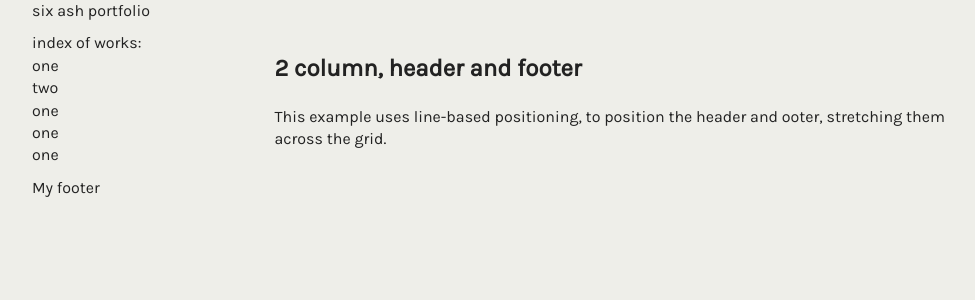
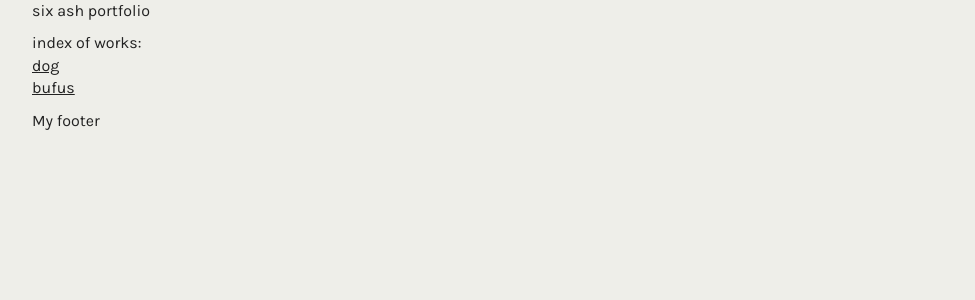
Before and after one commit to lostfictions/folio, a React (Create React App) app: page / in a window 1280 px wide. Shown: the top 300 px of the page, without its empty margins (138-1113 px from the left). Built offline with nearby package versions, Linux system fonts and the light colour scheme.

Commit message:
scaffolding pages

```diff
--- a/package.json
+++ b/package.json
@@ -10,7 +10,6 @@
   "scripts": {
     "start": "react-scripts start",
     "build": "react-scripts build",
-    "test": "react-scripts test --env=jsdom",
     "eject": "react-scripts eject"
   },
   "devDependencies": {
--- a/src/App.css
+++ b/src/App.css
@@ -10,3 +10,8 @@
 .footer {
   grid-column: 1 / -1;
 }
+
+.index-item {
+  text-decoration: underline;
+  cursor: pointer;
+}
--- a/src/App.js
+++ b/src/App.js
@@ -1,35 +1,48 @@
 import React, { Component } from "react";
 import "./App.css";
 
+const Dummy = () => <div>butt</div>;
+const Dork = () => <div>bussstt</div>;
+
+// prettier-ignore
+const pages = new Map([
+  ["dog", Dummy],
+  ["bufus", Dork]
+]);
+
 class App extends Component {
+  constructor(props) {
+    super(props);
+
+    this.state = {
+      currentPage: null
+    };
+
+    this.Index = [...pages.keys()].map((name, i) => (
+      <div className="index-item" key={i}>
+        <a
+          onClick={() =>
+            this.setState(() => ({
+              currentPage: name
+            }))
+          }
+        >
+          {name}
+        </a>
+      </div>
+    ));
+  }
+
   render() {
     return (
       <div className="wrapper">
         <header className="header">six ash portfolio</header>
         <aside className="sidebar">
           <span>index of works:</span>
-          <div>
-            <a>one</a>
-          </div>
-          <div>
-            <a>two</a>
-          </div>
-          <div>
-            <a>one</a>
-          </div>
-          <div>
-            <a>one</a>
-          </div>
-          <div>
-            <a>one</a>
-          </div>
+          {this.Index}
         </aside>
         <article className="content">
-          <h1>2 column, header and footer</h1>
-          <p>
-            This example uses line-based positioning, to position the header and
-            ooter, stretching them across the grid.
-          </p>
+          {(pages.get(this.state.currentPage) || (() => {}))()}
         </article>
         <footer className="footer">My footer</footer>
       </div>
```
Also changed, not shown: 1 other file (tests, documents, lock files or other folders).
